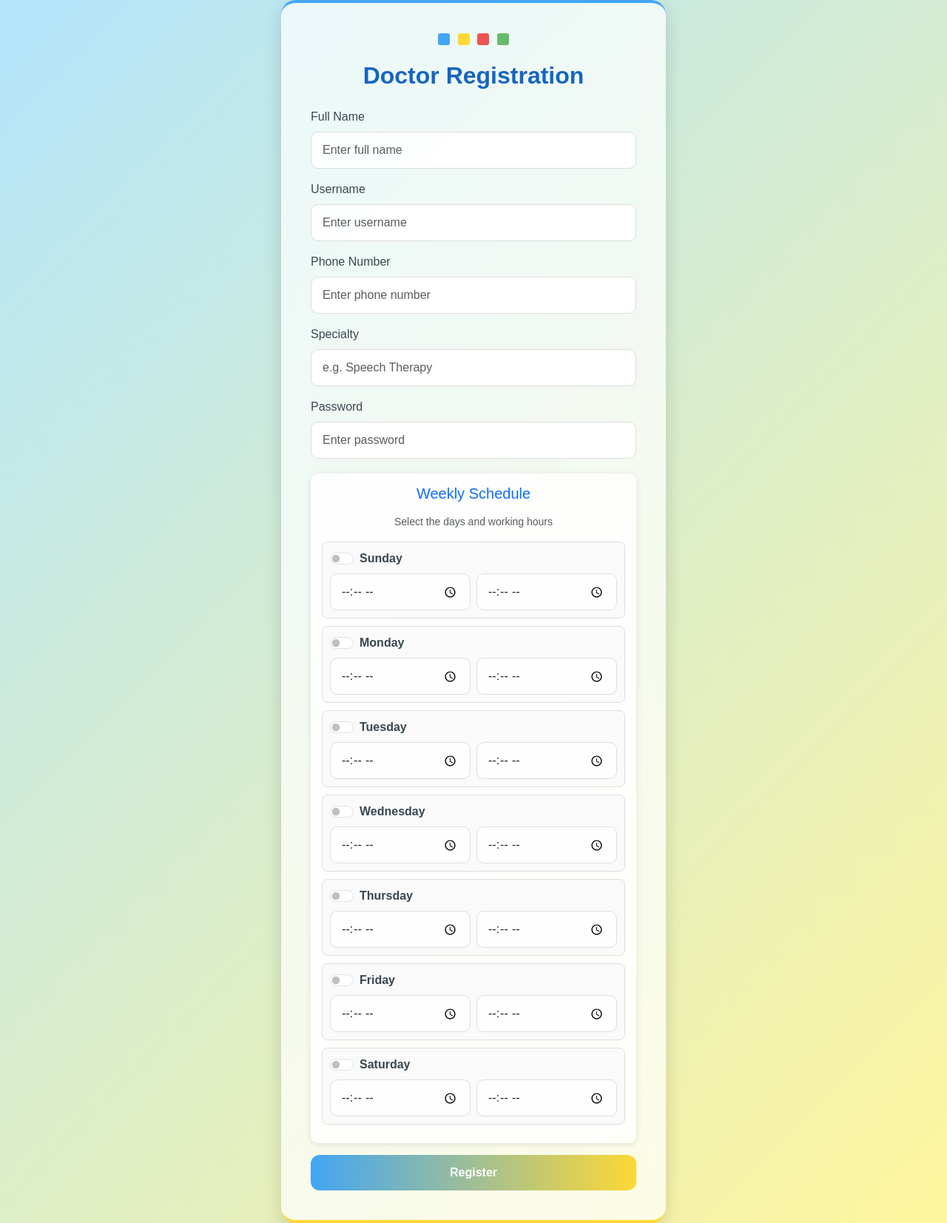
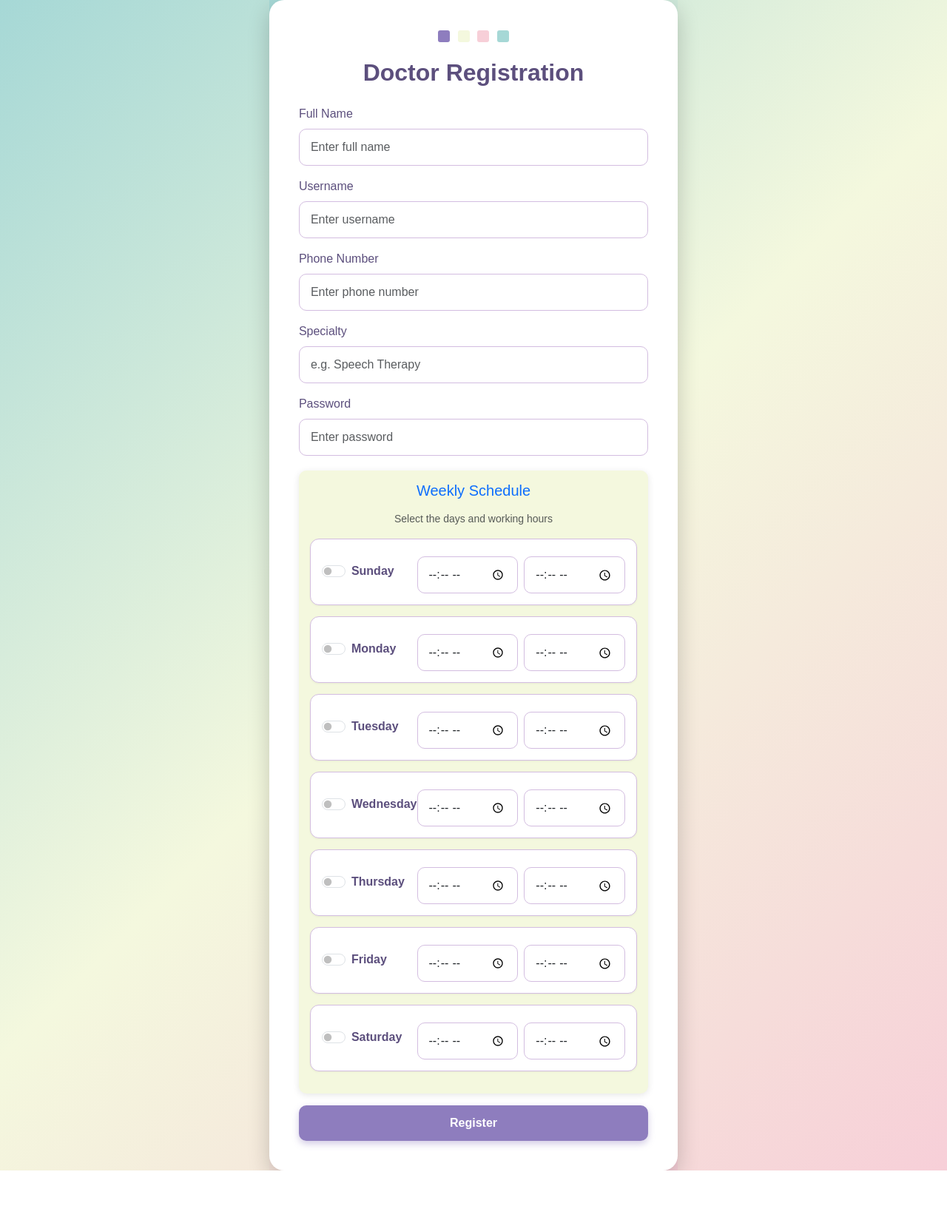
Before and after one commit to nooralhuda03/Autism-Tracker, a Flask app: page /register_doctor in a window 1280 px wide. Shown: the whole page at 74% size. After the commit the page ends 1582 px from the top, so only its background shows below. Run offline with Flask 3, Linux system fonts and the light colour scheme.

Commit message:
Applied unified pastel themes across templates, removed redundant code, and fixed doctor details retrieval and rendering.

```diff
--- a/app.py
+++ b/app.py
@@ -185,7 +185,7 @@ def manage_schedule():
     doctor_id = session.get('doctor_id')
     if not doctor_id:
         return redirect(url_for('doctor_login'))
-
+    doctor = DoctorRegister.query.get(doctor_id)
     if request.method == 'POST':
         day_of_week = request.form['day_of_week']
         start_time = request.form['start_time']
@@ -247,7 +247,8 @@ def manage_schedule():
 
     # عرض الجداول الحالية
     schedules = DoctorSchedule.query.filter_by(doctor_id=doctor_id).all()
-    return render_template('manage_schedule.html', schedules=schedules)
+    return render_template('manage_schedule.html',doctor_name=doctor.name,
+        specialty=doctor.specialty, schedules=schedules)
 
 @app.route('/doctor_dashboard')
 def doctor_dashboard():
@@ -322,7 +323,8 @@ def doctor_dashboard():
 
 @app.route('/doctor/child_details/<int:child_id>', methods=['GET', 'POST'])
 def doctor_child_details(child_id):
-
+    doctor_id = session.get('doctor_id')
+    doctor = DoctorRegister.query.get(doctor_id)
     # 1. التحقق من جلسة الطبيب
     if 'doctor_name' not in session:
         flash("الرجاء تسجيل الدخول كطبيب.", "danger")
@@ -352,7 +354,8 @@ def doctor_child_details(child_id):
         return redirect(url_for('doctor_child_details', child_id=child_id))
 
     # 5. عرض القالب (GET Request)
-    return render_template('doctor_child_details.html',
+    return render_template('doctor_child_details.html',doctor_name=doctor.name,
+        specialty=doctor.specialty,
                            child=child,
                            medicines=medicines,
                            reviews=doctor_reviews)
@@ -757,14 +760,16 @@ def api_report_data(report_type, report_id, child_id):
 
 @app.route('/doctor/reports/<int:child_id>')
 def doctor_reports(child_id):
-
+    doctor_id = session.get('doctor_id')
+    doctor = DoctorRegister.query.get(doctor_id)
     has_access, child, error_msg = check_user_access(child_id)
     if not has_access or 'doctor_id' not in session:
         flash(error_msg or "غير مصرح لك بالوصول لبيانات هذا الطفل.", "danger")
         return redirect(url_for('doctor_dashboard'))
 
     # 2. نحتاج فقط لتمرير كائن الطفل لـ HTML
-    return render_template('doctor_report.html', child=child)  # نمرر child وليس children
+    return render_template('doctor_report.html', child=child,doctor_name=doctor.name,
+        specialty=doctor.specialty)  # نمرر child وليس children
 
 @app.route('/doctor/add_prescription/<int:child_id>', methods=['GET', 'POST'])
 def add_prescription(child_id):
@@ -902,7 +907,6 @@ def api_book_appointment():
 
 @app.route('/api/appointments/available/<int:child_id>')
 def get_available_appointments(child_id):
-    print(123)
     try:
 
         # 🔹 نجيب كل الـ doctor_id المرتبطين بهذا الطفل من الجدول الوسيط
@@ -912,7 +916,6 @@ def get_available_appointments(child_id):
             .all()
         )
         doctor_ids = [d[0] for d in doctor_ids]  # تحويل النتيجة إلى قائمة عادية
-        print(1234)
         if not doctor_ids:
             return jsonify({"error": "لا يوجد أطباء مرتبطين بهذا الطفل."}), 404
 
@@ -939,7 +942,6 @@ def get_available_appointments(child_id):
                 "doctor_name": app.doctor.name if app.doctor else "غير معروف",
                 "status": app.status
             })
-        print(items)
 
         return jsonify({"items": items})
 
@@ -960,10 +962,8 @@ def complete_appointment():
         data = request.get_json()
         child_id = data.get('child_id')
         doctor_id = session.get('doctor_id')  # نحتاج Doctor ID للفلترة
-
         if not child_id or not doctor_id:
             return jsonify({"error": "مُعرّف الطفل أو الطبيب مطلوب."}), 400
-
         # 1. 🎯 البحث عن سجل الحجز (ChildAppointment) الأحدث لهذا الطفل
         booking_record = (
             db.session.query(ChildAppointment)
@@ -973,13 +973,10 @@ def complete_appointment():
             .order_by(ChildAppointment.created_at.desc())
             .first()
         )
-
         if not booking_record:
             return jsonify({"error": "لم يتم العثور على سجل حجز لهذا الطفل."}), 404
-
         # 2. جلب وتحديث حالة الموعد الأصلي (DoctorAppointment)
         appointment = DoctorAppointment.query.get(booking_record.appointment_id)
-
         # 3. 🛡️ شروط التحقق من الصلاحية (موقعها الصحيح)
         if appointment.doctor_id != doctor_id:
             return jsonify({"error": "هذا الموعد لا يخص الطبيب الحالي."}), 403
--- a/templates/doctor_rigester.html
+++ b/templates/doctor_rigester.html
@@ -7,67 +7,86 @@
   <link href="https://cdn.jsdelivr.net/npm/bootstrap@5.3.3/dist/css/bootstrap.min.css" rel="stylesheet">
 
 <style>
-    body {
-      background: linear-gradient(135deg, #b3e5fc, #fff59d);
+  /* 🎨 تطبيق ثيم الباستيل الموحد على نموذج البطاقة البيضاء */
+
+  /* تعريف متغيرات الألوان */
+  :root {
+      --primary-lavender: #8E7DBE; /* لافندر - اللون الأساسي */
+      --dark-text: #5C4F7D; /* بنفسجي غامق - للنصوص */
+      --accent-teal: #A6D8D6; /* أزرق سماوي */
+      --soft-yellow: #F4F8DE; /* أصفر باهت */
+      --soft-pink: #F7CFD8; /* وردي ناعم */
+  }
+
+  html, body {
+    /* تطبيق التدرج اللوني الباستيلي على كامل الخلفية */
+    background: linear-gradient(135deg,
+        var(--accent-teal),
+        var(--soft-yellow),
+        var(--soft-pink));
     min-height: 100vh;
     display: flex;
     align-items: center;
     justify-content: center;
     font-family: 'Poppins', sans-serif;
+    margin: 0;
   }
 
+  /* 🎯 البطاقة البيضاء الأنيقة (تحل محل glass-card) */
   .glass-card {
-      background: rgba(255, 255, 255, 0.7);
-      backdrop-filter: blur(12px);
+    background-color: white; /* خلفية بيضاء صلبة */
     border-radius: 20px;
     padding: 40px;
-      box-shadow: 0 8px 25px rgba(0, 0, 0, 0.15);
+    box-shadow: 0 10px 30px rgba(0,0,0,0.2); /* ظل عميق وأنيق */
     width: 100%;
-      max-width: 520px;
-      border-top: 4px solid #42a5f5;
-      border-bottom: 4px solid #fdd835;
+    /* 💡 زيادة العرض الأقصى لاستيعاب الجدول الزمني */
+    max-width: 600px;
   }
 
   h2 {
     text-align: center;
-      color: #1565c0;
-      font-weight: 600;
+    color: var(--dark-text); /* لون بنفسجي غامق للعناوين */
+    font-weight: 700;
     margin-bottom: 25px;
   }
 
+  /* --- Form Controls --- */
   .form-control {
-      background-color: rgba(255, 255, 255, 0.9);
-      border: 1px solid #ddd;
+    background-color: white;
+    border: 1px solid #D3BDE0; /* إطار ناعم */
     border-radius: 10px;
     padding: 12px 15px;
   }
 
   .form-control:focus {
-      border-color: #42a5f5;
-      box-shadow: 0 0 0 0.2rem rgba(66, 165, 245, 0.25);
+    border-color: var(--primary-lavender);
+    box-shadow: 0 0 0 0.2rem rgba(142, 125, 190, 0.25); /* ظل لافندر ناعم */
   }
 
+  /* 🎯 زر التسجيل الموحد */
   .btn-register {
-      background: linear-gradient(90deg, #42a5f5, #fdd835);
+    background: var(--primary-lavender); /* لافندر موحد */
     border: none;
     padding: 12px;
-      border-radius: 12px;
+    border-radius: 10px;
     width: 100%;
     color: #fff;
     font-weight: 600;
     transition: 0.3s;
+    box-shadow: 0 4px 10px rgba(142, 125, 190, 0.4);
   }
 
   .btn-register:hover {
-      background: linear-gradient(90deg, #1e88e5, #fbc02d);
+    background: #7A69A3;
     transform: scale(1.02);
   }
 
   label {
     font-weight: 500;
-      color: #37474f;
+    color: var(--dark-text);
   }
 
+  /* 💡 تعديل ألوان قطع البازل لتتوافق مع الثيم */
   .puzzle {
     text-align: center;
     margin-bottom: 15px;
@@ -81,13 +100,14 @@
     border-radius: 3px;
   }
 
-    .blue { background-color: #42a5f5; }
-    .yellow { background-color: #fdd835; }
-    .red { background-color: #ef5350; }
-    .green { background-color: #66bb6a; }
+  .blue { background-color: var(--primary-lavender); }
+  .yellow { background-color: var(--soft-yellow); }
+  .red { background-color: var(--soft-pink); }
+  .green { background-color: var(--accent-teal); }
 
+  /* --- Schedule Section (الجدول الزمني) --- */
   .schedule-section {
-      background: rgba(255,255,255,0.8);
+    background: var(--soft-yellow); /* خلفية صفراء ناعمة للجدول */
     border-radius: 10px;
     padding: 15px;
     margin-top: 20px;
@@ -95,13 +115,21 @@
   }
 
   .schedule-day {
-      border: 1px solid #ddd;
-      border-radius: 8px;
-      padding: 10px;
-      margin-bottom: 10px;
-      background-color: #fafafa;
+    /* 💡 تحسين مظهر أيام الجدول */
+    border: 1px solid #D3BDE0;
+    border-radius: 12px; /* زوايا مدورة أكثر */
+    padding: 15px; /* زيادة التباعد الداخلي */
+    margin-bottom: 15px;
+    background-color: white;
+    box-shadow: 0 1px 3px rgba(0,0,0,0.05);
+    display: flex; /* لتنظيم العناصر في صف واحد */
+    justify-content: space-between;
+    align-items: center;
   }
 </style>
+
+
+
 </head>
 <body>
 
```
Also changed, not shown: templates/doctor_child_details.html (+1 -17 lines), templates/doctor_report.html (+6 -2 lines), instance/autism_tracker.db. Lines whose indentation alone changed are shown as unchanged.
